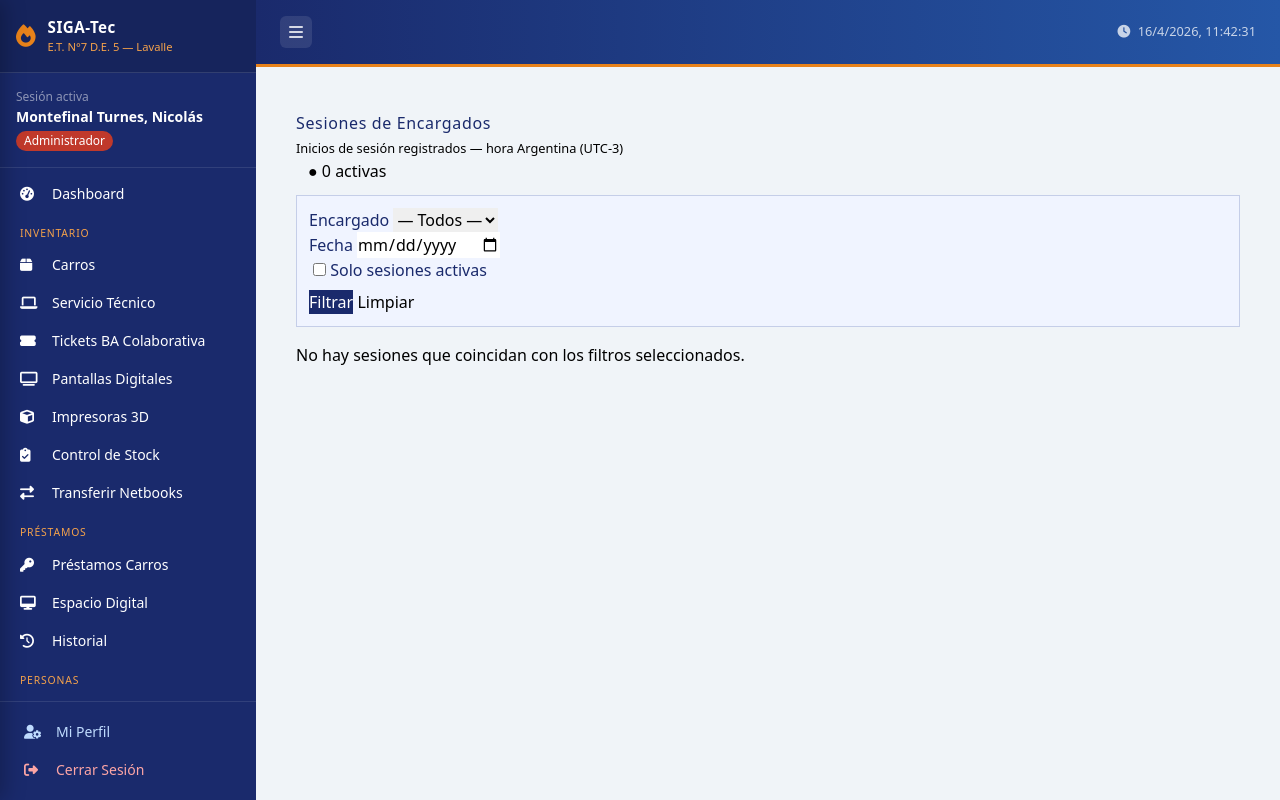
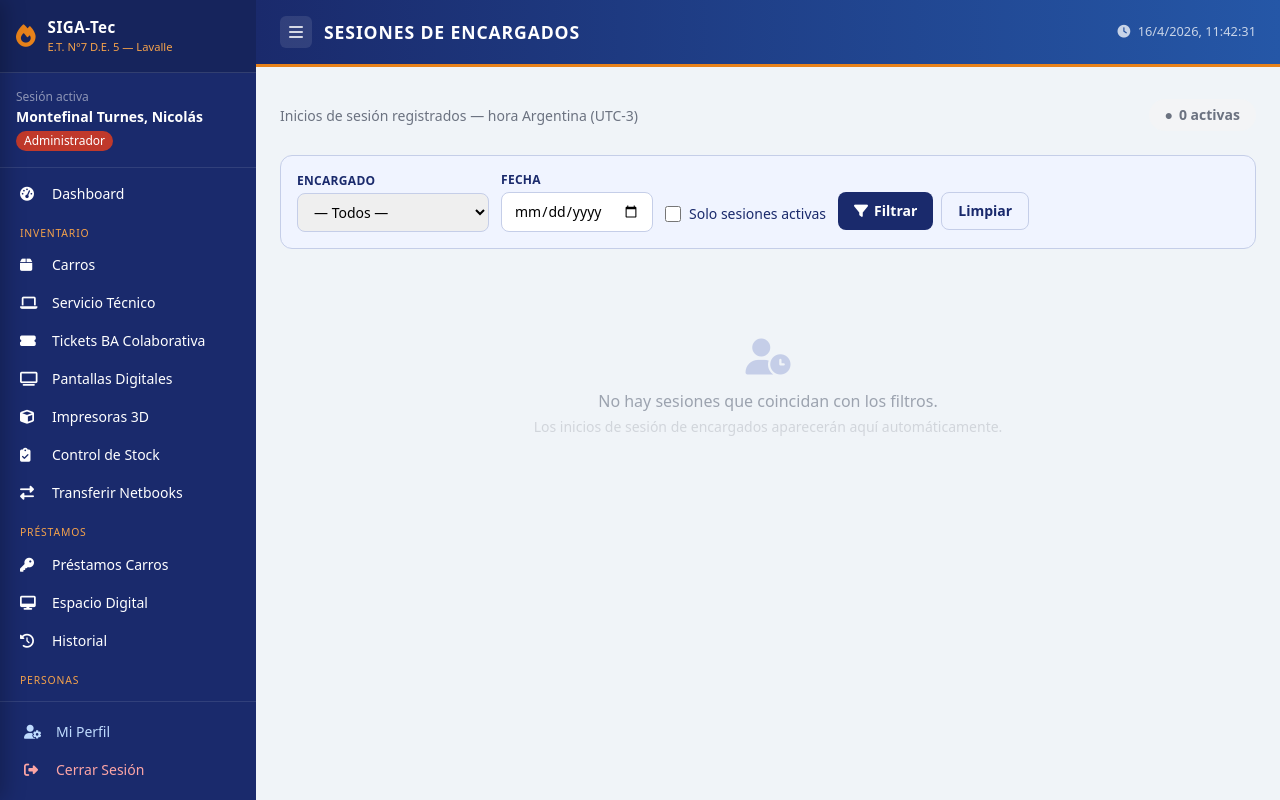
Before and after one commit to N9M8T19/SIGAtec, a Flask app: page /sesiones/ in a window 1280 px wide. Run offline with Flask 3, Linux system fonts and the light colour scheme; a user stored in the database is signed in; some libraries are stand-ins or nearby versions.

Commit message:
fix: template sesiones en Tailwind con colores del sistema

```diff
--- a/templates/sesiones/index.html
+++ b/templates/sesiones/index.html
@@ -1,193 +1,192 @@
 {% extends 'base.html' %}
 {% block title %}Sesiones de Encargados{% endblock %}
+{% block header %}SESIONES DE ENCARGADOS{% endblock %}
 
 {% block content %}
-<div class="container-fluid px-4 py-3">
 
-  {# ── Cabecera ──────────────────────────────────────────────────────────── #}
-  <div class="d-flex align-items-center justify-content-between mb-3">
+{# ── Cabecera ────────────────────────────────────────────────────────────── #}
+<div class="flex items-center justify-between mb-6">
   <div>
-      <h2 class="mb-0 fw-bold text-uppercase" style="color:#1a2a6c; letter-spacing:.04em;">
-        Sesiones de Encargados
-      </h2>
-      <small class="text-muted">Inicios de sesión registrados — hora Argentina (UTC-3)</small>
+    <p class="text-sm text-gray-500 mt-0.5">Inicios de sesión registrados — hora Argentina (UTC-3)</p>
   </div>
-    <div class="d-flex align-items-center gap-2">
-      {# Badge contador de sesiones activas ahora mismo #}
-      <span class="badge rounded-pill px-3 py-2 fs-6
-                   {% if total_activas > 0 %}bg-success{% else %}bg-secondary{% endif %}">
-        ● {{ total_activas }} activa{% if total_activas != 1 %}s{% endif %}
+  <span class="inline-flex items-center gap-1.5 px-4 py-1.5 rounded-full text-sm font-semibold
+               {% if total_activas > 0 %}text-white{% else %}text-gray-500 bg-gray-100{% endif %}"
+        style="{% if total_activas > 0 %}background:#2ebd4e;{% endif %}">
+    <span class="{% if total_activas > 0 %}animate-pulse{% endif %}">●</span>
+    {{ total_activas }} activa{% if total_activas != 1 %}s{% endif %}
   </span>
 </div>
+
+{# ── Mensajes flash ──────────────────────────────────────────────────────── #}
+{% with messages = get_flashed_messages(with_categories=true) %}
+  {% for cat, msg in messages %}
+    <div class="mb-4 px-4 py-3 rounded-lg text-sm font-medium
+        {% if cat == 'success' %}bg-green-100 text-green-800 border border-green-200
+        {% elif cat == 'danger'  %}bg-red-100   text-red-800   border border-red-200
+        {% elif cat == 'warning' %}bg-yellow-100 text-yellow-800 border border-yellow-200
+        {% else %}bg-blue-100 text-blue-800 border border-blue-200{% endif %}">
+      {{ msg }}
     </div>
+  {% endfor %}
+{% endwith %}
 
-  {# ── Filtros ───────────────────────────────────────────────────────────── #}
+{# ── Filtros ─────────────────────────────────────────────────────────────── #}
 <form method="GET" action="{{ url_for('sesiones.index') }}"
-        class="row g-2 align-items-end mb-4 p-3 rounded-3"
-        style="background:#f0f4ff; border:1px solid #c5cee8;">
+      class="flex flex-wrap items-end gap-3 mb-6 p-4 rounded-xl border"
+      style="background:#f0f4ff; border-color:#c5cee8;">
 
-    <div class="col-12 col-md-4">
-      <label class="form-label fw-semibold mb-1" style="color:#1a2a6c;">Encargado</label>
-      <select name="usuario_id" class="form-select form-select-sm">
+  <div class="flex flex-col gap-1 min-w-48">
+    <label class="text-xs font-semibold uppercase tracking-wide" style="color:#1a2a6c;">Encargado</label>
+    <select name="usuario_id"
+            class="border rounded-lg px-3 py-2 text-sm focus:outline-none"
+            style="border-color:#c5cee8;">
       <option value="">— Todos —</option>
       {% for enc in encargados %}
-          <option value="{{ enc.id }}"
-                  {% if filtro_usuario == enc.id %}selected{% endif %}>
+        <option value="{{ enc.id }}" {% if filtro_usuario == enc.id %}selected{% endif %}>
           {{ enc.apellido }}, {{ enc.nombre }}
         </option>
       {% endfor %}
     </select>
   </div>
 
-    <div class="col-12 col-md-3">
-      <label class="form-label fw-semibold mb-1" style="color:#1a2a6c;">Fecha</label>
-      <input type="date" name="fecha" class="form-control form-control-sm"
-             value="{{ filtro_fecha }}">
+  <div class="flex flex-col gap-1">
+    <label class="text-xs font-semibold uppercase tracking-wide" style="color:#1a2a6c;">Fecha</label>
+    <input type="date" name="fecha" value="{{ filtro_fecha }}"
+           class="border rounded-lg px-3 py-2 text-sm focus:outline-none"
+           style="border-color:#c5cee8;">
   </div>
 
-    <div class="col-12 col-md-3 d-flex align-items-end">
-      <div class="form-check mb-2 ms-1">
-        <input class="form-check-input" type="checkbox" id="chkActivas"
-               name="solo_activas" value="1"
-               {% if solo_activas %}checked{% endif %}>
-        <label class="form-check-label fw-semibold" for="chkActivas"
-               style="color:#1a2a6c;">
+  <div class="flex items-center gap-2 pb-2">
+    <input type="checkbox" id="chkActivas" name="solo_activas" value="1"
+           {% if solo_activas %}checked{% endif %}
+           class="w-4 h-4 rounded cursor-pointer" style="accent-color:#1a2a6c;">
+    <label for="chkActivas" class="text-sm font-medium cursor-pointer select-none" style="color:#1a2a6c;">
       Solo sesiones activas
     </label>
   </div>
-    </div>
 
-    <div class="col-12 col-md-2 d-flex gap-2">
-      <button type="submit" class="btn btn-sm w-50"
-              style="background:#1a2a6c; color:#fff; border:none;">
-        Filtrar
+  <div class="flex gap-2 pb-0.5">
+    <button type="submit"
+            class="px-4 py-2 rounded-lg text-sm font-semibold text-white transition-opacity hover:opacity-90"
+            style="background:#1a2a6c;">
+      <i class="fas fa-filter mr-1.5"></i>Filtrar
     </button>
-      <a href="{{ url_for('sesiones.index') }}" class="btn btn-sm btn-outline-secondary w-50">
+    <a href="{{ url_for('sesiones.index') }}"
+       class="px-4 py-2 rounded-lg text-sm font-semibold border transition-colors hover:bg-gray-50"
+       style="color:#1a2a6c; border-color:#c5cee8;">
       Limpiar
     </a>
   </div>
 </form>
 
-  {# ── Mensajes flash ────────────────────────────────────────────────────── #}
-  {% with messages = get_flashed_messages(with_categories=true) %}
-    {% for cat, msg in messages %}
-      <div class="alert alert-{{ cat }} alert-dismissible fade show py-2" role="alert">
-        {{ msg }}
-        <button type="button" class="btn-close btn-sm" data-bs-dismiss="alert"></button>
-      </div>
-    {% endfor %}
-  {% endwith %}
-
-  {# ── Tabla ─────────────────────────────────────────────────────────────── #}
+{# ── Tabla ───────────────────────────────────────────────────────────────── #}
 {% if sesiones %}
-  <div class="table-responsive rounded-3 shadow-sm"
-       style="border:1px solid #c5cee8;">
-    <table class="table table-hover mb-0 align-middle" style="font-size:.88rem;">
-      <thead style="background:#1a2a6c; color:#fff;">
-        <tr>
-          <th class="ps-3">ENCARGADO</th>
-          <th>INICIO</th>
-          <th>DURACIÓN</th>
-          <th>IP</th>
-          <th>DISPOSITIVO</th>
-          <th>ESTADO</th>
-          <th class="text-center pe-3">ACCIONES</th>
+<div class="rounded-xl overflow-hidden shadow-sm border" style="border-color:#c5cee8;">
+  <table class="w-full text-sm">
+    <thead>
+      <tr style="background:#1a2a6c; color:#fff;">
+        <th class="text-left px-4 py-3 font-semibold uppercase text-xs tracking-wide">Encargado</th>
+        <th class="text-left px-4 py-3 font-semibold uppercase text-xs tracking-wide">Inicio</th>
+        <th class="text-left px-4 py-3 font-semibold uppercase text-xs tracking-wide">Duración</th>
+        <th class="text-left px-4 py-3 font-semibold uppercase text-xs tracking-wide">IP</th>
+        <th class="text-left px-4 py-3 font-semibold uppercase text-xs tracking-wide">Dispositivo</th>
+        <th class="text-left px-4 py-3 font-semibold uppercase text-xs tracking-wide">Estado</th>
+        <th class="text-center px-4 py-3 font-semibold uppercase text-xs tracking-wide">Acciones</th>
       </tr>
     </thead>
-      <tbody>
+    <tbody class="divide-y divide-gray-100">
       {% for s in sesiones %}
       {% set inicio_arg = s.inicio + arg_offset %}
-        <tr class="{% if s.activa %}table-success bg-opacity-25{% endif %}">
+      <tr class="{% if s.activa %}bg-green-50{% else %}bg-white{% endif %} hover:bg-gray-50 transition-colors">
 
         {# Encargado #}
-          <td class="ps-3 fw-semibold" style="color:#1a2a6c;">
+        <td class="px-4 py-3">
+          <div class="font-semibold" style="color:#1a2a6c;">
             {{ s.usuario.apellido }}, {{ s.usuario.nombre }}
-            <br>
-            <small class="text-muted fw-normal">@{{ s.usuario.username }}</small>
+          </div>
+          <div class="text-xs text-gray-400 mt-0.5">@{{ s.usuario.username }}</div>
         </td>
 
         {# Inicio #}
-          <td>
-            <span class="fw-semibold">{{ inicio_arg.strftime('%d/%m/%Y') }}</span>
-            <br>
-            <small class="text-muted">{{ inicio_arg.strftime('%H:%M:%S') }}</small>
+        <td class="px-4 py-3">
+          <div class="font-medium text-gray-800">{{ inicio_arg.strftime('%d/%m/%Y') }}</div>
+          <div class="text-xs text-gray-400 mt-0.5">{{ inicio_arg.strftime('%H:%M:%S') }}</div>
         </td>
 
         {# Duración #}
-          <td>
+        <td class="px-4 py-3">
           {% if s.activa %}
-              <span class="badge bg-success-subtle text-success-emphasis border border-success-subtle"
-                    id="dur-{{ s.id }}">
+            <span id="dur-{{ s.id }}"
+                  class="inline-block px-2 py-0.5 rounded-full text-xs font-semibold text-white"
+                  style="background:#2ebd4e;">
               {{ duracion(s.inicio, none) }}
             </span>
           {% else %}
-              <span class="text-muted">{{ duracion(s.inicio, s.fin) }}</span>
+            <span class="text-gray-400 text-xs">{{ duracion(s.inicio, s.fin) }}</span>
           {% endif %}
         </td>
 
         {# IP #}
-          <td>
-            <code style="font-size:.82rem;">{{ s.ip or '—' }}</code>
+        <td class="px-4 py-3">
+          <code class="text-xs bg-gray-100 px-1.5 py-0.5 rounded text-gray-600">
+            {{ s.ip or '—' }}
+          </code>
         </td>
 
-          {# User Agent resumido #}
-          <td>
+        {# Dispositivo #}
+        <td class="px-4 py-3">
           {% if s.user_agent %}
             {% set ua = s.user_agent %}
-              {% if 'Mobile' in ua or 'Android' in ua or 'iPhone' in ua %}
-                📱
-              {% else %}
-                🖥️
-              {% endif %}
-              <small class="text-muted" title="{{ ua }}">
+            <span class="mr-1">
+              {% if 'Mobile' in ua or 'Android' in ua or 'iPhone' in ua %}📱
+              {% else %}🖥️{% endif %}
+            </span>
+            <span class="text-xs text-gray-500" title="{{ ua }}">
               {% if 'Chrome' in ua %}Chrome
               {% elif 'Firefox' in ua %}Firefox
               {% elif 'Safari' in ua %}Safari
               {% elif 'Edge' in ua %}Edge
-                {% else %}Otro
-                {% endif %}
-              </small>
+              {% else %}Otro{% endif %}
+            </span>
           {% else %}
-              <span class="text-muted">—</span>
+            <span class="text-gray-300">—</span>
           {% endif %}
         </td>
 
         {# Estado #}
-          <td>
+        <td class="px-4 py-3">
           {% if s.activa %}
-              <span class="badge rounded-pill"
-                    style="background:#2ebd4e; font-size:.78rem;">
-                ● ACTIVA
+            <span class="inline-flex items-center gap-1 px-2.5 py-0.5 rounded-full text-xs font-semibold text-white"
+                  style="background:#2ebd4e;">
+              <span class="animate-pulse">●</span> ACTIVA
             </span>
           {% else %}
-              <span class="badge rounded-pill bg-secondary" style="font-size:.78rem;">
+            <span class="inline-block px-2.5 py-0.5 rounded-full text-xs font-semibold bg-gray-200 text-gray-500">
               CERRADA
             </span>
             {% if s.cerrada_por and s.admin %}
-                <br>
-                <small class="text-muted" title="Cerrada manualmente">
-                  ✕ por {{ s.admin.username }}
-                </small>
+              <div class="text-xs text-gray-400 mt-0.5">
+                <i class="fas fa-times-circle mr-0.5"></i>por {{ s.admin.username }}
+              </div>
             {% endif %}
           {% endif %}
         </td>
 
         {# Acciones #}
-          <td class="text-center pe-3">
+        <td class="px-4 py-3 text-center">
           {% if s.activa %}
             <form method="POST"
                   action="{{ url_for('sesiones.cerrar_sesion', sesion_id=s.id) }}"
                   onsubmit="return confirm('¿Cerrar la sesión de {{ s.usuario.nombre }}?')">
-                <input type="hidden" name="csrf_token" value="{{ csrf_token() }}">
-                <button type="submit" class="btn btn-sm"
-                        style="background:#e8821a; color:#fff; border:none;
-                               font-size:.78rem; padding:3px 10px;"
+              <button type="submit"
+                      class="px-3 py-1 rounded-lg text-xs font-semibold text-white transition-opacity hover:opacity-80"
+                      style="background:#e8821a;"
                       title="Forzar cierre de sesión">
-                  ✕ Cerrar
+                <i class="fas fa-times mr-1"></i>Cerrar
               </button>
             </form>
           {% else %}
-              <span class="text-muted" style="font-size:.78rem;">—</span>
+            <span class="text-gray-300 text-xs">—</span>
           {% endif %}
         </td>
 
@@ -197,47 +196,37 @@
   </table>
 </div>
 
-  {# Cerrar TODAS las sesiones activas de un encargado específico #}
+{# Cerrar TODAS las sesiones de un encargado filtrado #}
 {% if filtro_usuario and total_activas > 0 %}
-  <div class="mt-3 text-end">
+<div class="mt-4 flex justify-end">
   <form method="POST" action="{{ url_for('sesiones.cerrar_todas') }}"
         onsubmit="return confirm('¿Cerrar TODAS las sesiones activas de este encargado?')">
-      <input type="hidden" name="csrf_token" value="{{ csrf_token() }}">
     <input type="hidden" name="usuario_id" value="{{ filtro_usuario }}">
-      <button type="submit" class="btn btn-danger btn-sm">
-        ✕ Cerrar todas las sesiones activas de este encargado
+    <button type="submit"
+            class="px-4 py-2 rounded-lg text-sm font-semibold text-white transition-opacity hover:opacity-80"
+            style="background:#c0392b;">
+      <i class="fas fa-times-circle mr-1.5"></i>Cerrar todas las sesiones activas
     </button>
   </form>
 </div>
 {% endif %}
 
-  <p class="text-muted mt-2" style="font-size:.8rem;">
-    Mostrando {{ sesiones | length }} registro(s).
-    {% if sesiones | length == 200 %}— Se muestran los últimos 200.{% endif %}
+<p class="text-xs text-gray-400 mt-3">
+  Mostrando {{ sesiones | length }} registro{% if sesiones | length != 1 %}s{% endif %}.
+  {% if sesiones | length == 200 %}Se muestran los últimos 200.{% endif %}
 </p>
 
 {% else %}
-    <div class="alert alert-info mt-2">
-      No hay sesiones que coincidan con los filtros seleccionados.
+<div class="flex flex-col items-center justify-center py-16 text-center">
+  <i class="fas fa-user-clock text-4xl mb-3" style="color:#c5cee8;"></i>
+  <p class="text-gray-400 font-medium">No hay sesiones que coincidan con los filtros.</p>
+  <p class="text-gray-300 text-sm mt-1">Los inicios de sesión de encargados aparecerán aquí automáticamente.</p>
 </div>
 {% endif %}
 
-</div>
-
-{# ── Script: actualiza duración de sesiones activas cada 30 seg ─────────── #}
+{# ── Script: actualiza duración cada 30 seg ──────────────────────────────── #}
 <script>
 (function() {
-  function calcDuracion(inicioISO) {
-    const inicio = new Date(inicioISO);
-    const ahora  = new Date();
-    let segs = Math.floor((ahora - inicio) / 1000);
-    if (segs < 0) return '—';
-    const h = Math.floor(segs / 3600);
-    const m = Math.floor((segs % 3600) / 60);
-    return h > 0 ? `${h}h ${String(m).padStart(2,'0')}m` : `${m}m`;
-  }
-
-  // Obtener duraciones actualizadas desde la API cada 30 segundos
   function actualizarDuraciones() {
     fetch('{{ url_for("sesiones.api_activas") }}')
       .then(r => r.json())
@@ -247,10 +236,10 @@
           if (el) el.textContent = s.duracion;
         });
       })
-      .catch(() => {}); // silencioso si falla
+      .catch(() => {});
   }
-
   setInterval(actualizarDuraciones, 30000);
 })();
 </script>
+
 {% endblock %}
```
Lines whose indentation alone changed are shown as unchanged.
